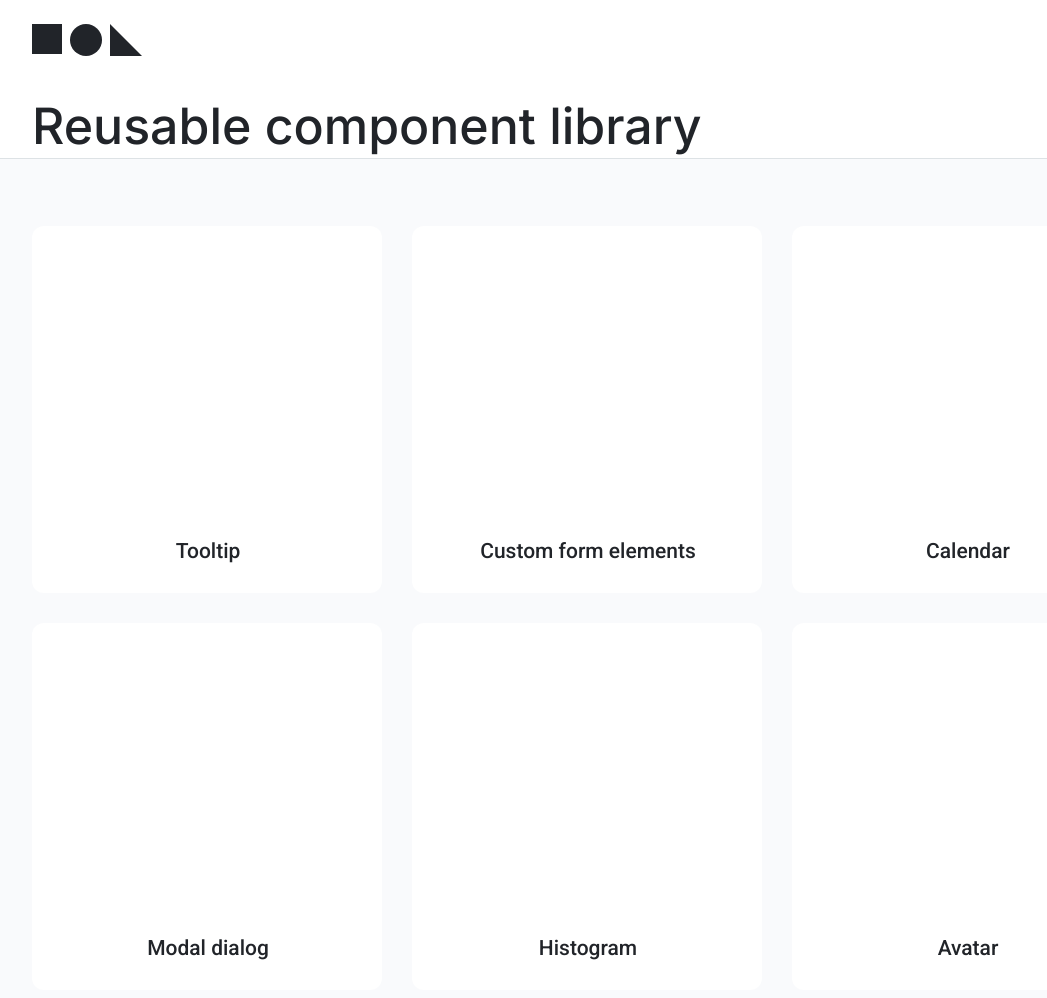
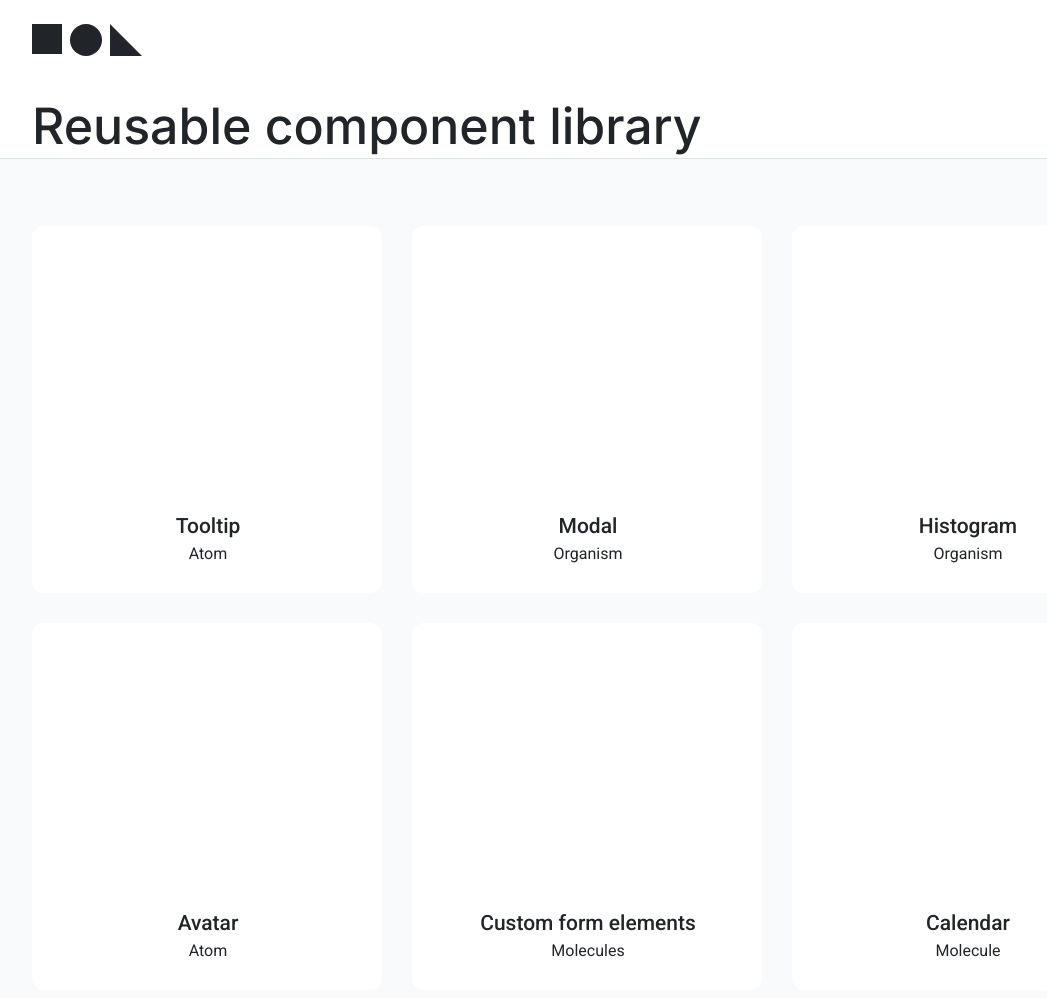
Before and after one commit to js-tasks-ru/htmlcss-20230714_igorgal1234, a website: page index.html in a window 1280 px wide. Shown: the top 998 px of the page, without its empty margins (53-1100 px from the left). Drawn offline with Linux system fonts and the light colour scheme.

Commit message:
changes for preview cards

```diff
--- a/components/preview-card/preview-card.css
+++ b/components/preview-card/preview-card.css
@@ -23,9 +23,19 @@
   line-height: 24px;
 }
 
+.preview-card__sub-title {
+  color: var(--grey-3);
+  text-align: center;
+  font-family: Inter;
+  font-size: 14px;
+  font-style: normal;
+  font-weight: 400;
+  line-height: 22px;
+}
+
 @media (max-width: 767px) {
   .preview-card__title {
-    padding: 12px 0 10px;
+    padding-top: 12px;
     border-top: 1px solid var(--grey-2);
   }
 }
@@ -42,5 +52,13 @@
     font-size: 21px;
     font-weight: 500;
     line-height: normal;
+    margin-bottom: 6px;
+  }
+
+  .preview-card__sub-title {
+    color: var(--black);
+    font-family: Roboto;
+    font-size: 16px;
+    line-height: normal;
   }
 }
--- a/index.html
+++ b/index.html
@@ -24,27 +24,33 @@
           <div class="preview__cards">
             <div class="preview-card">
               <div class="preview-card__content"></div>
-              <div class="preview-card__title">Tooltip</div>
+              <h4 class="preview-card__title">Tooltip</h4>
+              <p class="preview-card__sub-title">Atom</p>
             </div>
             <div class="preview-card">
               <div class="preview-card__content"></div>
-              <div class="preview-card__title">Custom form elements</div>
+              <h4 class="preview-card__title">Modal</h4>
+              <p class="preview-card__sub-title">Organism</p>
             </div>
             <div class="preview-card">
               <div class="preview-card__content"></div>
-              <div class="preview-card__title">Calendar</div>
+              <h4 class="preview-card__title">Histogram</h4>
+              <p class="preview-card__sub-title">Organism</p>
             </div>
             <div class="preview-card">
               <div class="preview-card__content"></div>
-              <div class="preview-card__title">Modal dialog</div>
+              <h4 class="preview-card__title">Avatar</h4>
+              <p class="preview-card__sub-title">Atom</p>
             </div>
             <div class="preview-card">
               <div class="preview-card__content"></div>
-              <div class="preview-card__title">Histogram</div>
+              <h4 class="preview-card__title">Custom form elements</h4>
+              <p class="preview-card__sub-title">Molecules</p>
             </div>
             <div class="preview-card">
               <div class="preview-card__content"></div>
-              <div class="preview-card__title">Avatar</div>
+              <h4 class="preview-card__title">Calendar</h4>
+              <p class="preview-card__sub-title">Molecule</p>
             </div>
           </div>
         </div>
```
